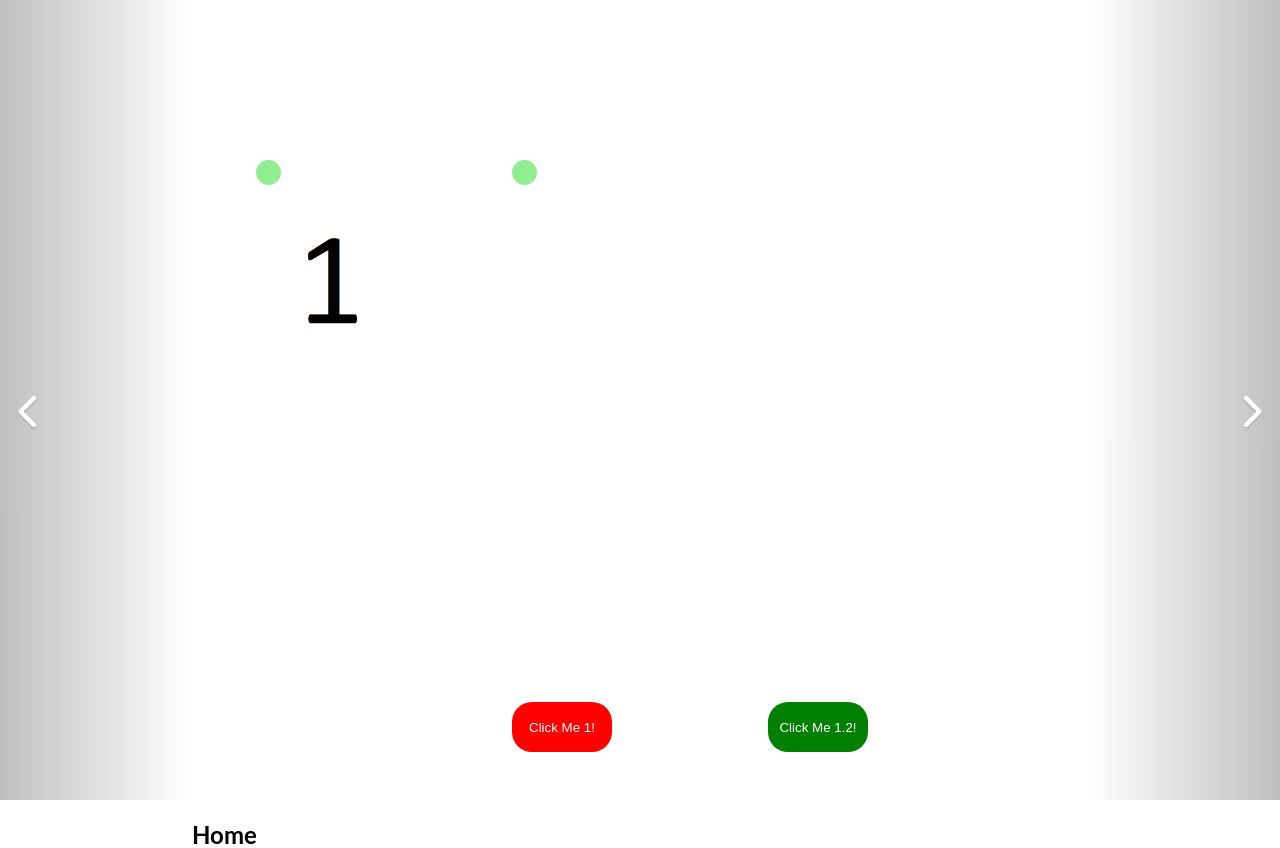
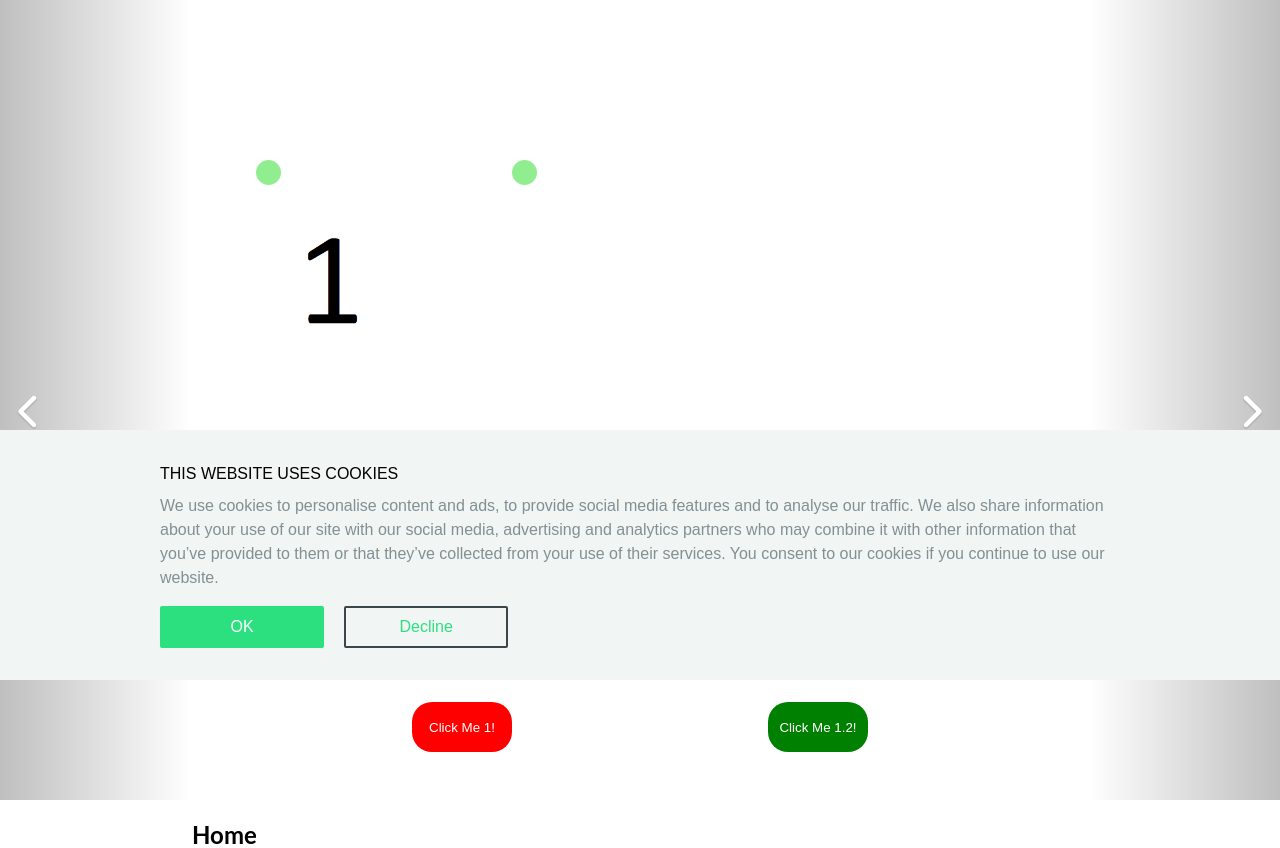
Before and after one commit to lksolar/lksolar.github.io, a PHP site: page / in a window 1280 px wide. Shown: the part 120-968 px from the top of the page. Run offline with PHP 8.4, Linux system fonts and the light colour scheme; some libraries are stand-ins or nearby versions.

Commit message:
bug fixes GA sorta working

```diff
--- a/assets/header.html
+++ b/assets/header.html
@@ -1,5 +1,6 @@
 
 <head>
+    <meta name="viewport" content="width=device-width, initial-scale=1">
     <script src="https://ajax.googleapis.com/ajax/libs/jquery/3.6.0/jquery.min.js"></script>
     <script src="https://maxcdn.bootstrapcdn.com/bootstrap/3.4.1/js/bootstrap.min.js"></script>
     <script type="text/javascript" src="https://www.gstatic.com/charts/loader.js"></script>
--- /dev/null
+++ b/assets/privacy_policy.html
@@ -0,0 +1,34 @@
+<head>
+<link rel="stylesheet" href="/css/privacy_policy.css">
+<style>
+    #cookie-consent-banner {
+      width: 100%;
+    }
+    </style>
+</head>
+<body>
+    <div id="cookie-consent-banner" class="cookie-consent-banner">
+        <div class="cookie-consent-banner__inner">
+          <div class="cookie-consent-banner__copy">
+            <div class="cookie-consent-banner__header">THIS WEBSITE USES COOKIES</div>
+            <div class="cookie-consent-banner__description">We use cookies to personalise content and ads, to provide social media features and to analyse our traffic. We also share information about your use of our site with our social media, advertising and analytics partners who may combine it with other information that you’ve provided to them or that they’ve collected from your use of their services. You consent to our cookies if you continue to use our website.</div>
+            </div>
+
+          <div class="cookie-consent-banner__actions">
+            <a onclick="myFunction()" href="#" class="cookie-consent-banner__cta">
+                OK
+            </a>
+
+            <a onclick="myFunction()" href="#" class="cookie-consent-banner__cta cookie-consent-banner__cta--secondary">
+              Decline
+            </a>
+          </div>
+        </div>
+      </div>
+      <script>
+        function myFunction() {
+            var x = document.getElementById("cookie-consent-banner");
+            x.style.display = "none";
+        }
+        </script>
+    </body>
--- a/css/index.css
+++ b/css/index.css
@@ -172,7 +172,7 @@
   width: 100px;
   border-radius: 20px;
   position: absolute;
-  left: 40%;
+  right: 60%;
   bottom: 6%;
 }
 
--- a/css/one_page_estimate.css
+++ b/css/one_page_estimate.css
@@ -40,7 +40,7 @@ section {
 }
 
 button.next-btn,
-button.previous-btn,
+button.prev-btn,
 button.submit-btn {
   float: right;
   margin-top: 20px;
@@ -53,7 +53,7 @@ button.submit-btn {
   cursor: pointer;
   /* text-align: right; */
 }
-button.previous-btn {
+button.prev-btn {
   float: left;
 }
 button.submit-btn {
--- /dev/null
+++ b/css/privacy_policy.css
@@ -0,0 +1,85 @@
+.cookie-consent-banner {
+    position: fixed;
+    bottom: 0;
+    left: 0;
+    z-index: 2147483645;
+    box-sizing: border-box;
+    width: 100%;
+
+    background-color: #F1F6F4;
+  }
+
+  .cookie-consent-banner__inner {
+    max-width: 960px;
+    margin: 0 auto;
+    padding: 32px 0;
+  }
+
+  .cookie-consent-banner__copy {
+    margin-bottom: 16px;
+  }
+
+  .cookie-consent-banner__actions {
+  }
+
+  .cookie-consent-banner__header {
+    margin-bottom: 8px;
+
+    font-family: "CeraPRO-Bold", sans-serif, arial;
+    font-weight: normal;
+    font-size: 16px;
+    line-height: 24px;
+  }
+
+  .cookie-consent-banner__description {
+    font-family: "CeraPRO-Regular", sans-serif, arial;
+    font-weight: normal;
+    color: #838F93;
+    font-size: 16px;
+    line-height: 24px;
+  }
+
+  .cookie-consent-banner__cta {
+    box-sizing: border-box;
+    display: inline-block;
+    min-width: 164px;
+    padding: 11px 13px;
+
+    border-radius: 2px;
+
+    background-color: #2CE080;
+
+    color: #FFF;
+    text-decoration: none;
+    text-align: center;
+    font-family: "CeraPRO-Regular", sans-serif, arial;
+    font-weight: normal;
+    font-size: 16px;
+    line-height: 20px;
+  }
+
+  .cookie-consent-banner__cta--secondary {
+    padding: 9px 13px;
+
+    border: 2px solid #3A4649;
+
+    background-color: transparent;
+
+    color: #2CE080;
+  }
+
+  .cookie-consent-banner__cta:hover {
+    background-color: #20BA68;
+  }
+
+  .cookie-consent-banner__cta--secondary:hover {
+    border-color: #838F93;
+
+    background-color: transparent;
+
+    color: #22C870;
+  }
+
+  .cookie-consent-banner__cta:last-child {
+    margin-left: 16px;
+  }
--- a/index.html
+++ b/index.html
@@ -11,6 +11,13 @@
 
       gtag('config', 'G-NC1X7XSL6R');
     </script>
+    <!-- Google Tag Manager -->
+<script>(function(w,d,s,l,i){w[l]=w[l]||[];w[l].push({'gtm.start':
+  new Date().getTime(),event:'gtm.js'});var f=d.getElementsByTagName(s)[0],
+  j=d.createElement(s),dl=l!='dataLayer'?'&l='+l:'';j.async=true;j.src=
+  'https://www.googletagmanager.com/gtm.js?id='+i+dl;f.parentNode.insertBefore(j,f);
+  })(window,document,'script','dataLayer','GTM-MV4HM53');</script>
+  <!-- End Google Tag Manager -->
     <title>Vision Solar</title>
     <meta charset="UTF-8">
     <meta name="viewport" content="width=device-width, initial-scale=1">
@@ -25,6 +32,7 @@
     <script>
       $(function(){
         $("#header").load("/assets/header.html");
+        $("#privacy-policy").load("/assets/privacy_policy.html");
       });
     </script>
     <script src="https://cdn.jsdelivr.net/npm/jquery@3.6.0/dist/jquery.slim.min.js"></script>
@@ -43,8 +51,12 @@
 
   </head>
   <body>
-
+<!-- Google Tag Manager (noscript) -->
+<noscript><iframe src="https://www.googletagmanager.com/ns.html?id=GTM-MV4HM53"
+  height="0" width="0" style="display:none;visibility:hidden"></iframe></noscript>
+  <!-- End Google Tag Manager (noscript) -->
     <div id="header"></div>
+    <div id="privacy-policy"></div>
 
     <div>
       <div>
```
Also changed, not shown: css/estimate_1.css (+4 -4 lines), pages/one_page_estimate.html (+7 -6 lines).
